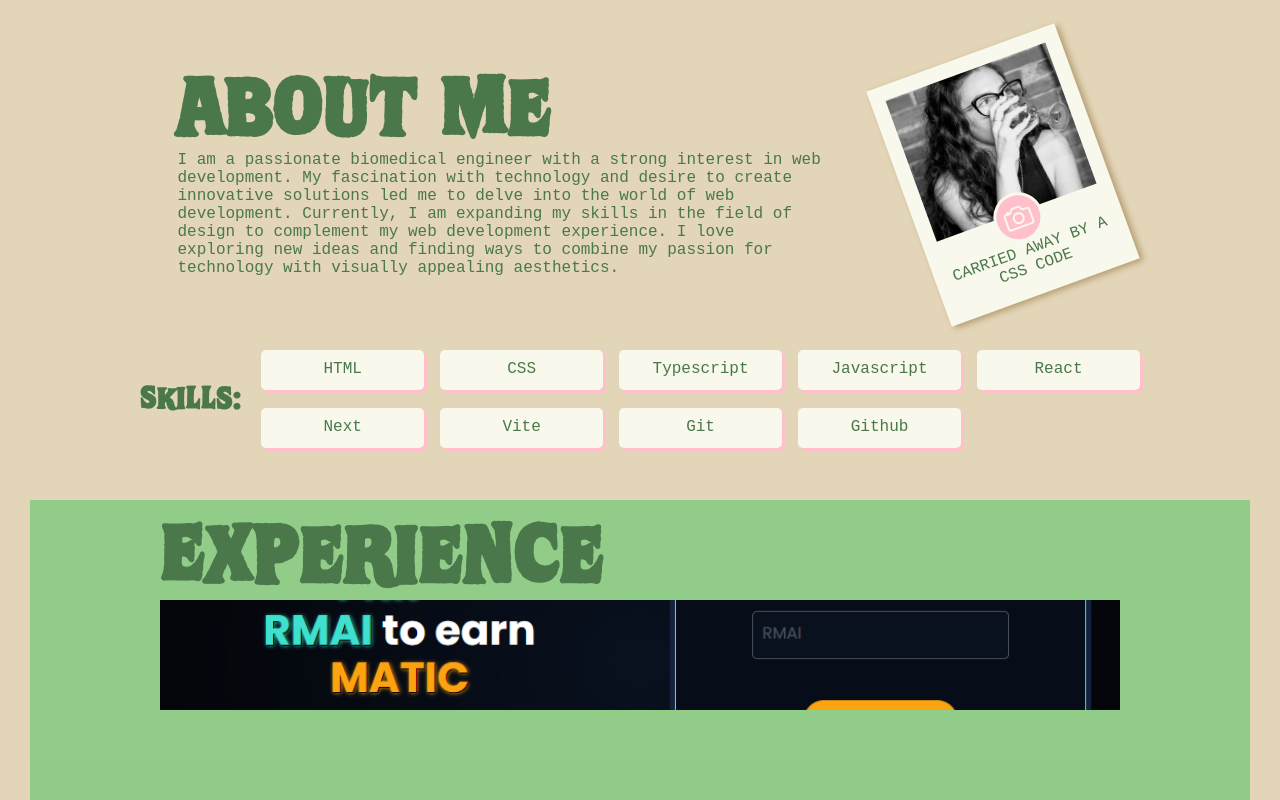
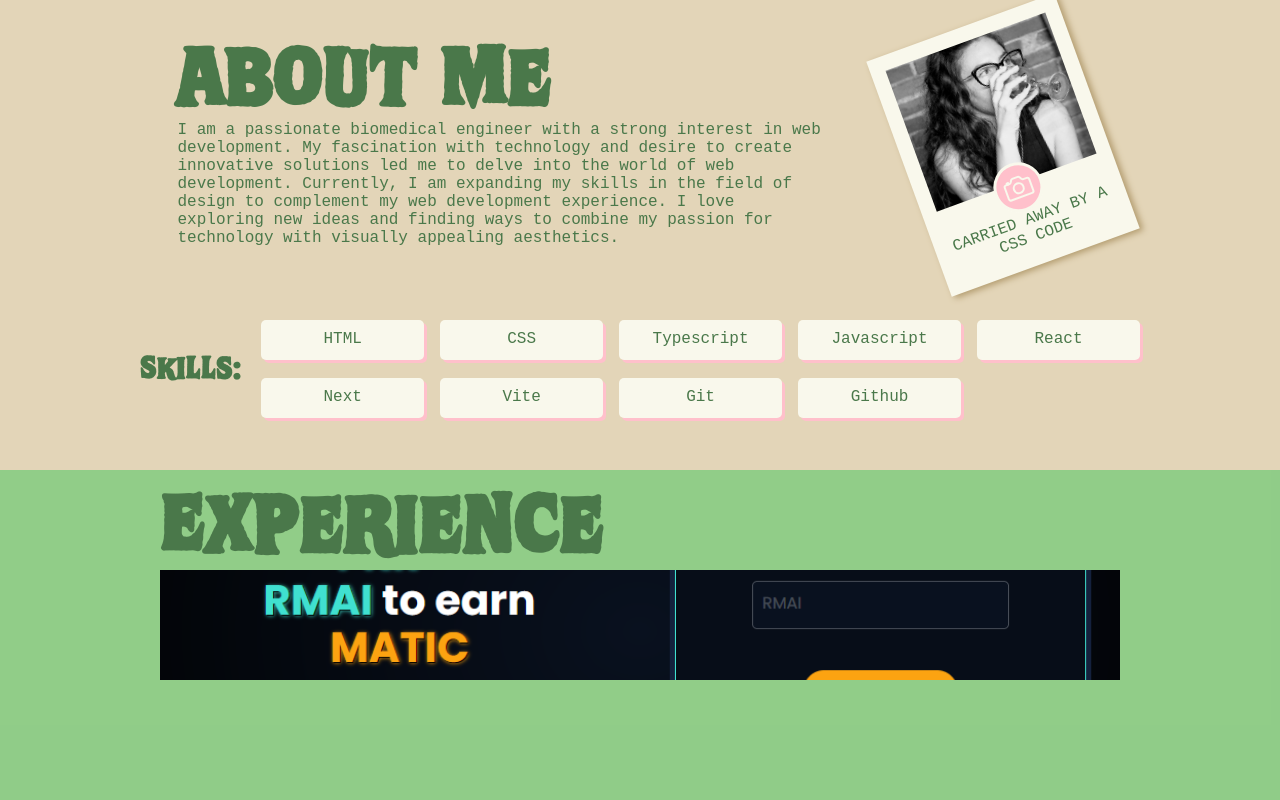
Before and after one commit to SmilingWitch/new-portfolio, a Next.js app: page / in a window 1280 px wide. Shown: the part 850-1650 px from the top of the page. Built offline with nearby package versions, Linux system fonts and the light colour scheme; a web font is replaced by a local one.

Commit message:
ref: delete padding in Principal module

```diff
--- a/public/styles/Principal.module.css
+++ b/public/styles/Principal.module.css
@@ -2,10 +2,10 @@
 .cont{
     position: relative;
     min-height: 100vh;
-    padding: 30px;
+    /*padding: 30px;*/
 }
-@media(max-width:508px){
+/*@media(max-width:508px){
     .cont{
         padding: 20px;
     }
-}
+}*/
```
